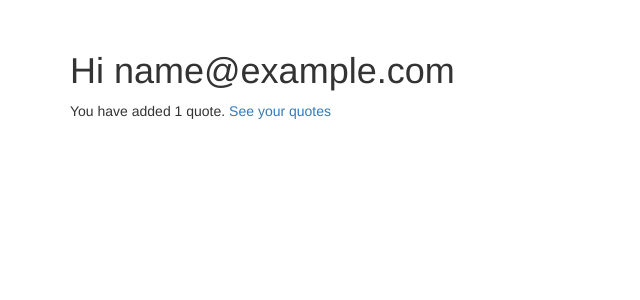
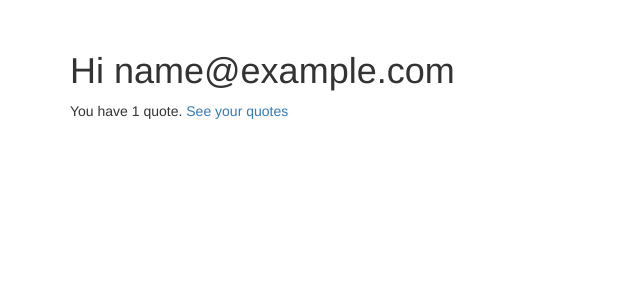
Before and after one commit to beaumartinez/quotes, a Django app: page /home/ in a window 1280 px wide. Shown: the part 210-510 px from the top of the page, without its empty margins (0-640 px from the left). Run offline with Django 3.2, Linux system fonts and the light colour scheme; a user stored in the database is signed in; tables that the repository leaves empty hold one stand-in row (values such as "Sample post"); some libraries are stand-ins or nearby versions.

Commit message:
Reword home

```diff
--- a/quotes/templates/home.html
+++ b/quotes/templates/home.html
@@ -4,7 +4,7 @@
     <h1>Hi {{ request.user.email }}</h1>
 
     {% if quotes %}
-        <p>You have added {{ quotes.count }} quote{{ quotes|pluralize }}. <a href="{% url list_quotes %}">See your quotes</a>
+        <p>You have {{ quotes.count }} quote{{ quotes|pluralize }}. <a href="{% url list_quotes %}">See your quotes</a>
     {% else %}
         <p>You haven't added any quotes yet. <a href="{% url create_quote %}">Add a quote</a>
     {% endif %}
```
